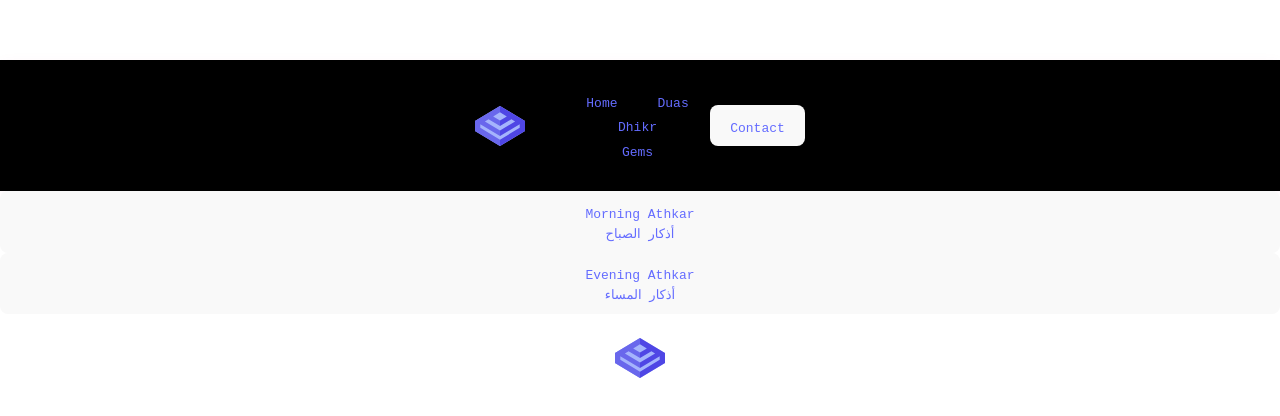
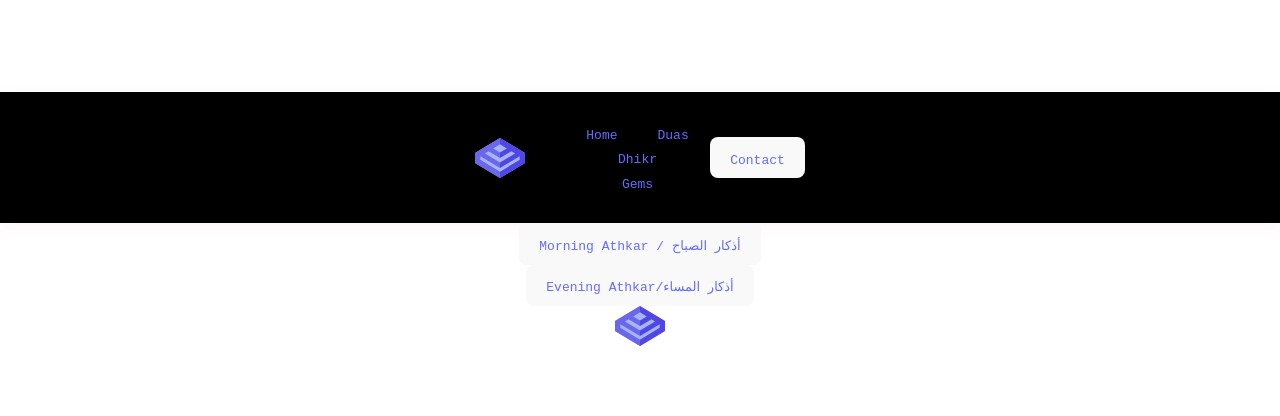
Before and after one commit to Alaabm/Capston_Hidaya_Frontend, a React (Vite) app: page /duas in a window 1280 px wide. Shown: the part 178-594 px from the top of the page. Built offline with nearby package versions, Linux system fonts and the light colour scheme.

Commit message:
dua page updated and replaced with button link component

```diff
--- /dev/null
+++ b/src/components/ButtonLink.jsx
@@ -0,0 +1,18 @@
+import React from "react";
+
+const ButtonLink = (props) => {
+
+  return (
+    <>
+        <div className="button-link">
+            <button >
+                <a href={props.route}>{props.buttonLinkText}</a>
+            </button>
+        </div>
+    </>
+  );
+};
+
+
+
+export default ButtonLink;
--- a/src/components/NavBar.jsx
+++ b/src/components/NavBar.jsx
@@ -1,4 +1,5 @@
 import React from 'react'
+import ButtonLink from './ButtonLink';
 import "../styles/NavBar.css";
 
 const NavBar = () => {
@@ -42,58 +43,12 @@ const NavBar = () => {
                         <li><a href="/dhikr">Dhikr</a></li>
                         <li><a href="/gems">Gems</a></li>
                     </ul>
-                    <button><a className="cta" href="/contact">Contact</a></button>
+                    {/* <button><a className="cta" href="/contact">Contact</a></button> */}
+                    <ButtonLink route="./contact" buttonLinkText="Contact"></ButtonLink>
+
                 </nav>
         </>
     )
 }
 
 export default NavBar
-
-
-// const NavBar = () => {
-//     return (
-//         <>
-//             <nav>
-            //     <a href="/">
-            // <svg
-            //     id="logo-39"
-            //     width="50"
-            //     height="40"
-            //     viewBox="0 0 50 40"
-            //     fill="none"
-            //     xmlns="http://www.w3.org/2000/svg"
-            // >
-            //     {" "}
-            //     <path
-            //     d="M25.0001 0L50 15.0098V24.9863L25.0001 40L0 24.9863V15.0099L25.0001 0Z"
-            //     fill="#A5B4FC"
-            //     className="ccompli2"
-            //     ></path>{" "}
-            //     <path
-            //     fillRule="evenodd"
-            //     clipRule="evenodd"
-            //     d="M0 15.0098L25 0L50 15.0098V24.9863L25 40L0 24.9863V15.0098ZM25 33.631L44.6967 21.8022V18.1951L44.6957 18.1945L25 30.0197L5.30426 18.1945L5.3033 18.1951V21.8022L25 33.631ZM25 24.5046L40.1018 15.4376L36.4229 13.2298L25 20.0881L13.5771 13.2298L9.89822 15.4376L25 24.5046ZM25 14.573L31.829 10.4729L25 6.37467L18.171 10.4729L25 14.573Z"
-            //     fill="#4F46E5"
-            //     className="ccustom"
-            //     ></path>{" "}
-            //     <path
-            //     d="M25.0001 0L0 15.0099V24.9863L25 40L25.0001 0Z"
-            //     fill="#A5B4FC"
-            //     className="ccompli2"
-            //     fillOpacity="0.3"
-            //     ></path>{" "}
-            // </svg>
-            //     </a>
-//                 <div>
-//                     <ul>
-//                     <li><a className="active" href="/Home">Home</a></li>
-                    // <li><a href="/athkar">Athkar</a></li>
-                    // <li><a href="/dhikr">Dhikr</a></li>
-                    // <li><a href="/gems">Gems</a></li>
-//                     </ul>
-//                 </div>
-//             </nav>
-//         </>
-//     )
-// }
--- a/src/pages/Duas.jsx
+++ b/src/pages/Duas.jsx
@@ -1,30 +1,23 @@
 import React from "react";
-import NavBar from "../components/NavBar";
-import MorningAthkar from "./MorningAthkar";
-import { Routes, Route } from "react-router-dom";
-import '../styles/Dua.css'
-
-
+import ButtonLink from "../components/ButtonLink";
+import "../styles/Dua.css";
 
 const Duas = () => {
   return (
     <>
       <div className="dua-container">
-        <button>
-          <a className="morningAthkar" href="/morningAthkar">
-            Morning Athkar <br />
-            أذكار الصباح
-          </a>
-        </button>
-        <button>
-          <a className="eveningAthkar" href="/eveningAthkar">
-            Evening Athkar <br />
-            أذكار المساء
-          </a>
-        </button>
-        <br />
-        {/* <button><a className="eveningAthkar" href="/eveningAthkar">Evening Athkar</a></button> <br />
-    <button><a className="eveningAthkar" href="/eveningAthkar">Evening Athkar</a></button> <br /> */}
+        <div>
+          <ButtonLink
+            route="./morningAthkar"
+            buttonLinkText="Morning Athkar / أذكار الصباح"
+          ></ButtonLink>
+        </div>
+        <div>
+          <ButtonLink
+            route="./eveningAthkar"
+            buttonLinkText="Evening Athkar/أذكار المساء"
+          ></ButtonLink>
+        </div>
       </div>
     </>
   );
```
Also changed, not shown: src/pages/Dhikr.jsx (+11 -12 lines).
